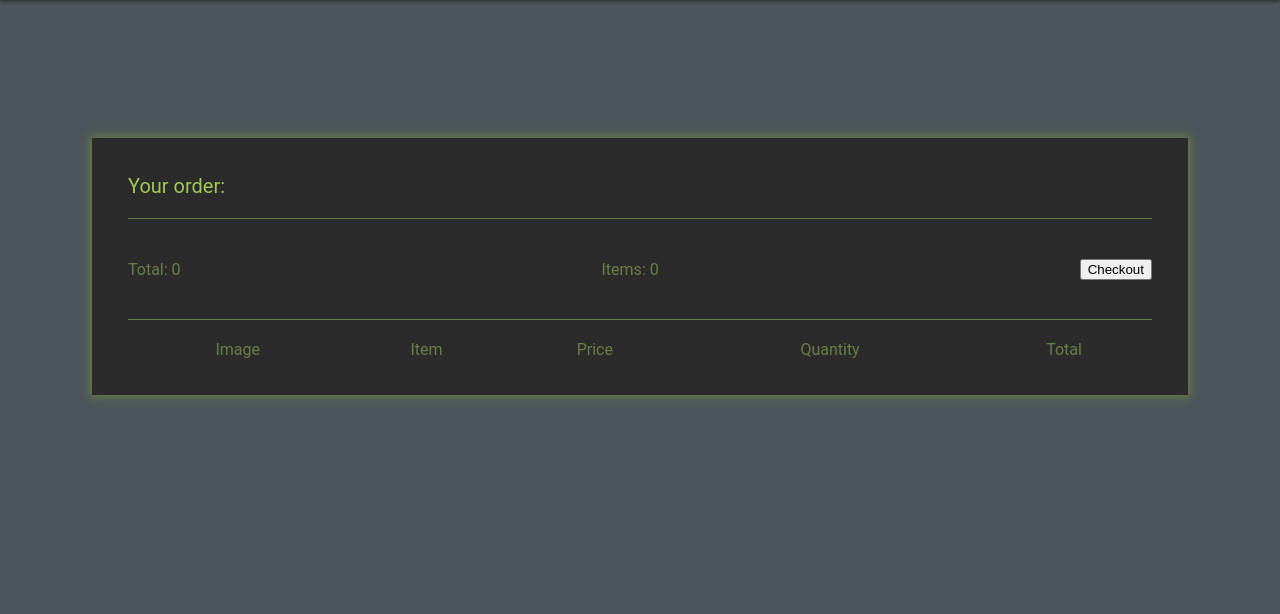
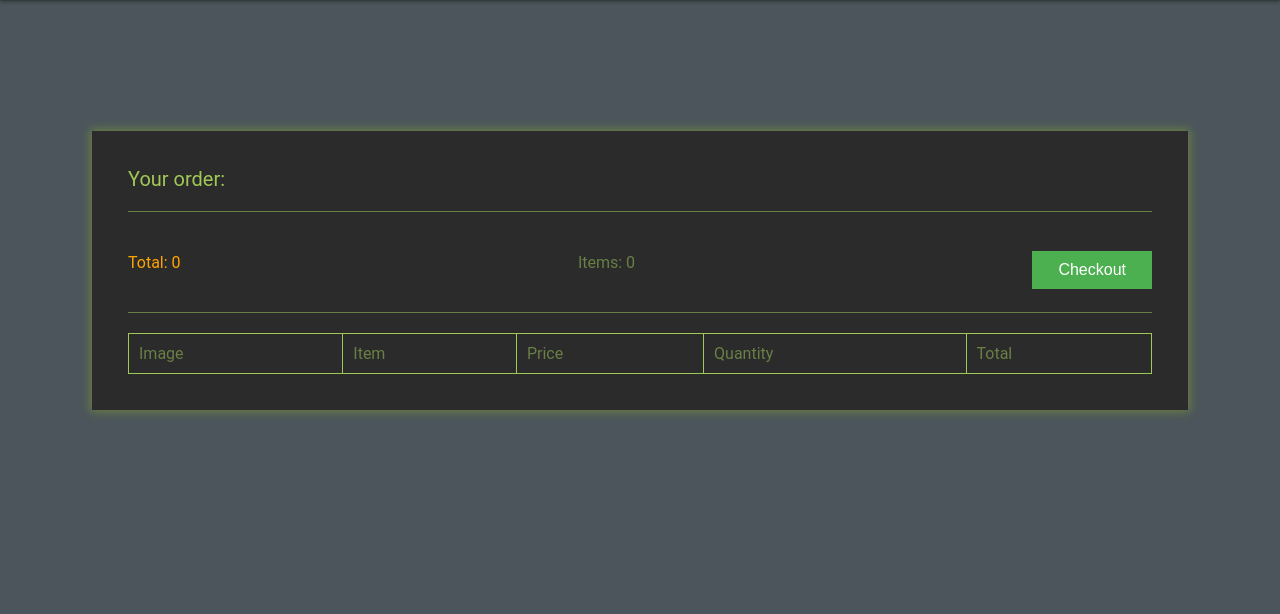
Before and after one commit to stenli008/site_project, a Django app: page /cart/1/ in a window 1280 px wide. Shown: the part 94-708 px from the top of the page. Run offline with Django 5.2, Linux system fonts and the light colour scheme; a user stored in the database is signed in; tables that the repository leaves empty hold one stand-in row (values such as "Sample post"); lists and menus that the app fills with data are empty; parts of the project's set-up code (start-up, migrations or seed data) failed here and were passed over; some libraries are stand-ins or nearby versions.

Commit message:
added most of the cart and storefront page functionality

```diff
--- a/Web_Store/Web_Store/common/urls.py
+++ b/Web_Store/Web_Store/common/urls.py
@@ -5,5 +5,7 @@ from Web_Store.common import views
 urlpatterns = (
     path('', views.store_view, name='store'),
     path('cart/<int:pk>/', views.cart_view, name='cart'),
+    path('add_to_cart/<int:product_id>', views.add_to_cart, name='add_to_cart'),
+    path('product/<int:pk>', views.product_view, name='product')
 
 )
--- a/Web_Store/Web_Store/common/views.py
+++ b/Web_Store/Web_Store/common/views.py
@@ -1,13 +1,17 @@
 from django.contrib.auth.decorators import login_required
-from django.shortcuts import render
-from Web_Store.common.models import Product, Order
+from django.shortcuts import render, redirect
+from django.urls import reverse
+
+from Web_Store.common.models import Product, Order, OrderItem
 from Web_Store.accounts.models import CustomerUser
 
 
 def store_view(request):
     products = Product.objects.all()
+    user = request.user
     context = {
         'products': products,
+        'user': user,
     }
     return render(request, 'core/store.html', context)
 
@@ -23,3 +27,29 @@ def cart_view(request, pk):
         'items': items,
     }
     return render(request, 'core/cart.html', context)
+
+
+@login_required
+def add_to_cart(request, product_id):
+    product = Product.objects.get(pk=product_id)
+    customer = request.user
+    order, created = Order.objects.get_or_create(customer=customer, complete=False)
+    order_item, item_created = OrderItem.objects.get_or_create(product=product, order=order)
+
+    if not item_created:
+        order_item.quantity += 1
+    else:
+        order_item.quantity += 1
+
+    order_item.save()
+
+    return redirect('store')
+
+
+def product_view(request, pk):
+    product = Product.objects.get(pk=pk)
+    context = {
+        'product': product,
+    }
+
+    return render(request, 'core/product_page.html', context)
--- a/Web_Store/static/style/common/cart.css
+++ b/Web_Store/static/style/common/cart.css
@@ -19,8 +19,8 @@
 
 .order-summary-items-table {
     width: 100%;
+    margin-top: 20px;
     border-collapse: collapse;
-    margin-top: 20px;
 }
 
 .order-summary-heading {
@@ -28,3 +28,26 @@
     font-size: 20px;
     padding-bottom: 20px;
 }
+
+.order-summary-items-table th, .order-summary-items-table td {
+    border: 1px solid #a1c755;
+    padding: 10px;
+    text-align: left;
+    border-collapse: collapse;
+}
+
+.table-price {
+    color: orange;
+}
+
+.checkout-button {
+    background-color: #4CAF50;
+    border: none;
+    color: #ffffff;
+    padding: 10px 26px;
+    margin-top: 16px;
+    text-align: center;
+    text-decoration: none;
+    display: inline-block;
+    font-size: 16px;
+}
--- a/Web_Store/static/style/common/store.css
+++ b/Web_Store/static/style/common/store.css
@@ -55,7 +55,3 @@
     display: inline-block;
     font-size: 16px;
 }
-
-.item-description {
-
-}
--- a/Web_Store/templates/base.html
+++ b/Web_Store/templates/base.html
@@ -36,5 +36,6 @@
     <p>© 2002 - 2023 TechStore - All Rights Reserved.</p>
 </footer>
 
+<script type="text/javascript" src="{% static 'js/cart.js' %}"></script>
 </body>
 </html>
--- a/Web_Store/templates/core/cart.html
+++ b/Web_Store/templates/core/cart.html
@@ -5,7 +5,7 @@
         <div class="order-summary">
             <h2 class="order-summary-heading">Your order:</h2>
             <div class="order-summary-details">
-                <p>Total: {{ order.get_order_total }}</p>
+                <p class="table-price">Total: {{ order.get_order_total }}</p>
                 <p>Items: {{ order.get_order_items }}</p>
                 <button class="checkout-button">
                     Checkout
@@ -28,9 +28,9 @@
                         <tr>
                             <td>{{ item.product.product_picture }}</td>
                             <td>{{ item.product.name }}</td>
-                            <td>{{ item.product.price|floatformat:2 }}</td>
+                            <td class="table-price">{{ item.product.price|floatformat:2 }}</td>
                             <td>{{ item.quantity }}</td>
-                            <td>{{ item.get_total|floatformat:2 }}</td>
+                            <td class="table-price">{{ item.get_total|floatformat:2 }}</td>
                         </tr>
                     {% endfor %}
                     </tbody>
--- /dev/null
+++ b/Web_Store/templates/core/product_page.html
@@ -0,0 +1,4 @@
+{% extends 'base.html' %}
+{% block content %}
+    {{ product.name }}
+{% endblock %}
```
Also changed, not shown: Web_Store/templates/core/store.html (+8 -2 lines), Web_Store/static/js/cart.js (added), 1 other file.
